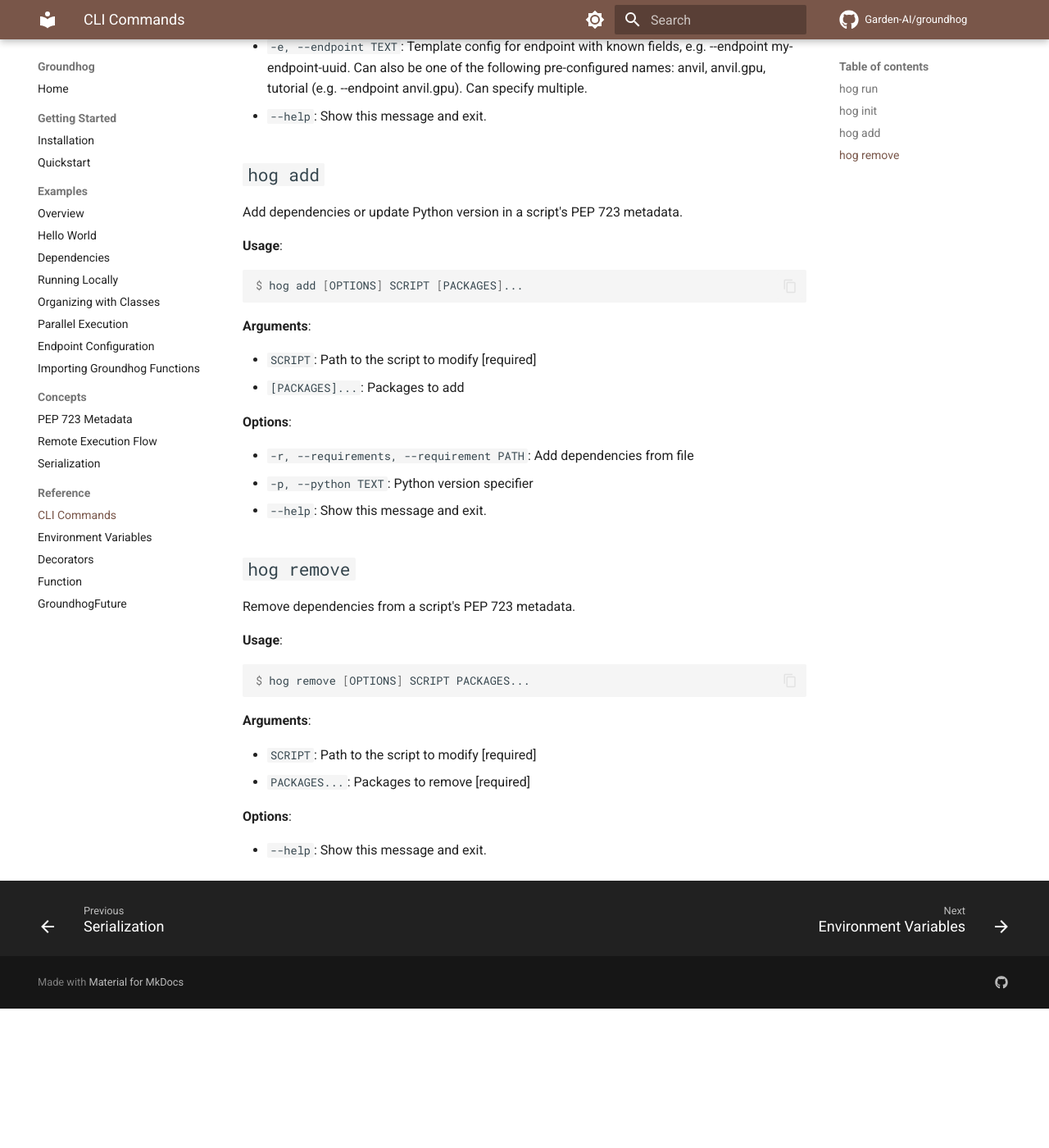
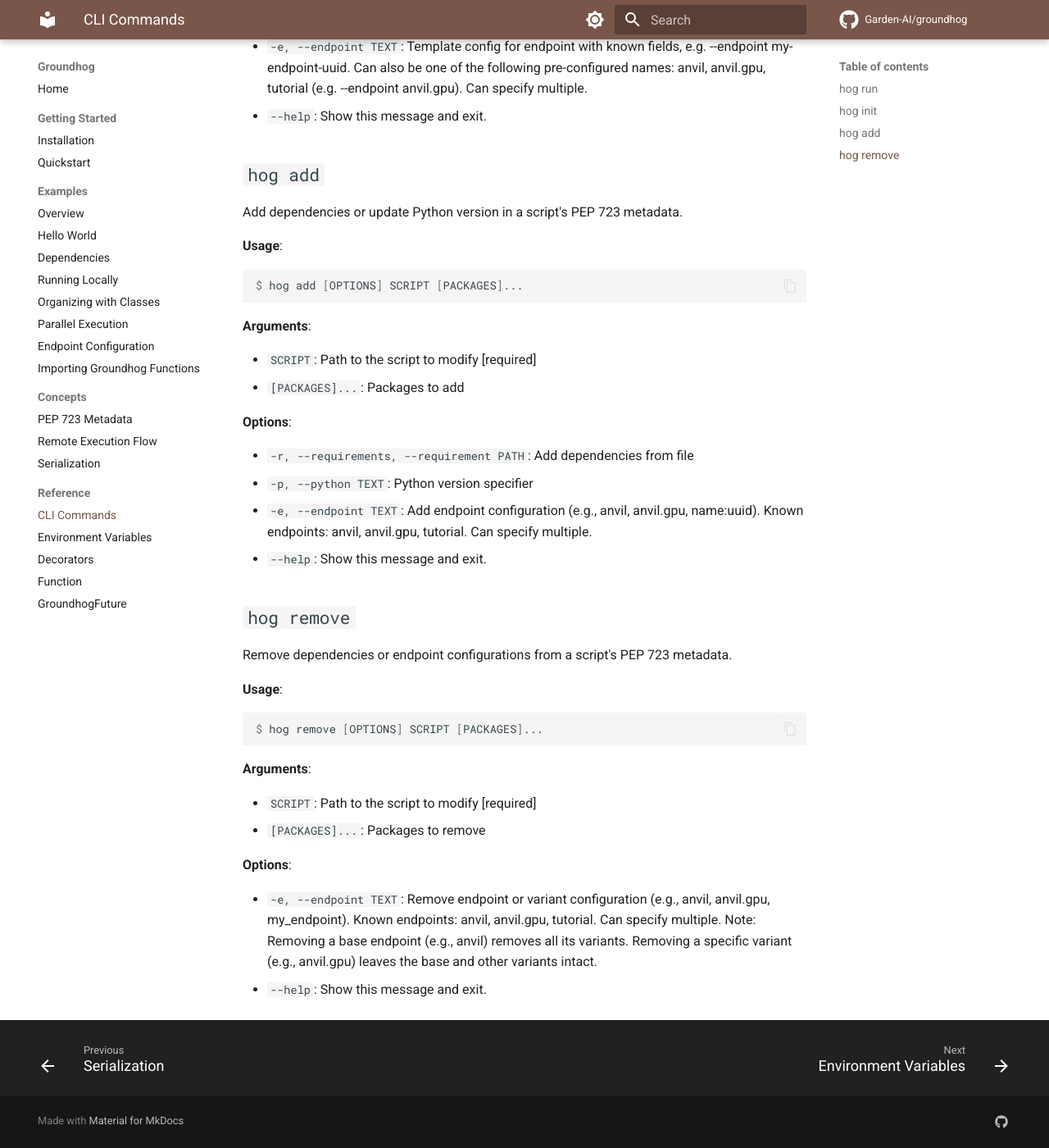
Before and after one commit to Garden-AI/groundhog, an MkDocs documentation site: the page built from docs/api/cli.md, in a window 1280 px wide and 1400 px high, scrolled down 1487 px. Shown: the whole window at 82% size. Built offline with MkDocs 1.6.1 and Material for MkDocs 9.7.7, drawn with Linux system fonts in a browser that asks for light colours; comment, search, counter and statistics services are not loaded; the version menu is left out; before the commit the page ends 2717 px from its top, so only the background shows below that; some of the changed text lies outside the part shown.

Commit message:
update CLI docs

````diff
--- a/docs/api/cli.md
+++ b/docs/api/cli.md
@@ -18,7 +18,7 @@
 * `run`: Run a Python script on a Globus Compute...
 * `init`: Create a new groundhog script with PEP 723...
 * `add`: Add dependencies or update Python version...
-* `remove`: Remove dependencies from a script&#x27;s PEP...
+* `remove`: Remove dependencies or endpoint...
 
 ## `hog run`
 
@@ -79,23 +79,25 @@
 
 * `-r, --requirements, --requirement PATH`: Add dependencies from file
 * `-p, --python TEXT`: Python version specifier
+* `-e, --endpoint TEXT`: Add endpoint configuration (e.g., anvil, anvil.gpu, name:uuid). Known endpoints: anvil, anvil.gpu, tutorial. Can specify multiple.
 * `--help`: Show this message and exit.
 
 ## `hog remove`
 
-Remove dependencies from a script&#x27;s PEP 723 metadata.
+Remove dependencies or endpoint configurations from a script&#x27;s PEP 723 metadata.
 
 **Usage**:
 
 ```console
-$ hog remove [OPTIONS] SCRIPT PACKAGES...
+$ hog remove [OPTIONS] SCRIPT [PACKAGES]...
 ```
 
 **Arguments**:
 
 * `SCRIPT`: Path to the script to modify  [required]
-* `PACKAGES...`: Packages to remove  [required]
+* `[PACKAGES]...`: Packages to remove
 
 **Options**:
 
+* `-e, --endpoint TEXT`: Remove endpoint or variant configuration (e.g., anvil, anvil.gpu, my_endpoint). Known endpoints: anvil, anvil.gpu, tutorial. Can specify multiple. Note: Removing a base endpoint (e.g., anvil) removes all its variants. Removing a specific variant (e.g., anvil.gpu) leaves the base and other variants intact.
 * `--help`: Show this message and exit.
````
